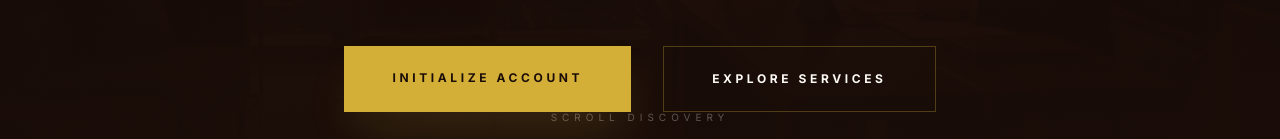
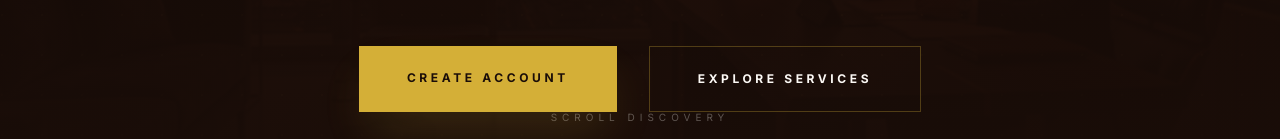
Before and after one commit to 24capitalsinc-maker/frontend, a Next.js app: page / in a window 1280 px wide. Shown: the part 547-686 px from the top of the page. Built offline with nearby package versions, Linux system fonts and the light colour scheme; no server answers.

Commit message:
chore: refine cta banner scale and messaging

```diff
--- a/app/page.tsx
+++ b/app/page.tsx
@@ -85,7 +85,7 @@ export default function HomePage() {
                             className="flex flex-col sm:flex-row gap-8"
                         >
                             <Link href="/verify" className="group relative bg-gold text-primary px-12 py-6 font-bold text-xs tracking-[0.3em] uppercase transition-all hover:scale-105 active:scale-95 shadow-2xl shadow-gold/20 overflow-hidden">
-                                <span className="relative z-10">Initialize Account</span>
+                                <span className="relative z-10">Create Account</span>
                                 <div className="absolute inset-0 bg-white/20 translate-x-[-100%] group-hover:translate-x-[100%] transition-transform duration-700" />
                             </Link>
                             <Link href="#banking" className="px-12 py-6 font-bold text-xs tracking-[0.3em] uppercase text-accent border border-gold/30 hover:border-gold/60 transition-all hover:bg-gold/5 flex items-center justify-center gap-3">
@@ -456,22 +456,22 @@ export default function HomePage() {
             </section>
 
             {/* ===== CTA BANNER ===== */}
-            <section className="py-60 px-4 md:px-12 bg-primary-dark relative overflow-hidden text-center">
+            <section className="py-32 sm:py-48 px-4 md:px-12 bg-primary-dark relative overflow-hidden text-center">
                 <div className="absolute inset-0 bg-hero opacity-30 pointer-events-none" />
                 <div className="absolute inset-0 bg-gradient-to-t from-primary via-primary/80 to-transparent" />
                 <div className="absolute inset-0 bg-silk opacity-10" />
 
                 <motion.div {...fadeIn} className="max-w-4xl mx-auto relative z-10">
                     <div className="text-gold font-bold text-[10px] tracking-[0.6em] uppercase mb-8 italic">The Sovereign Call</div>
-                    <h2 className="text-prestige text-6xl md:text-9xl text-accent mb-12">
+                    <h2 className="text-prestige text-5xl md:text-7xl text-accent mb-12">
                         Bank Without <span className="text-gold italic">Limits.</span>
                     </h2>
                     <p className="text-accent/40 text-xl font-light mb-16 max-w-2xl mx-auto leading-relaxed">
-                        Join the world's most elite financial ecosystem. Initialize your institutional membership in under three minutes.
+                        Join the world's most elite financial ecosystem. Create your institutional membership in under three minutes.
                     </p>
                     <div className="flex flex-col sm:flex-row justify-center gap-12">
                         <Link href="/verify" className="group relative bg-gold text-primary px-16 py-8 font-bold text-xs tracking-[0.4em] uppercase transition-all hover:scale-105 active:scale-95 shadow-3xl shadow-gold/20 overflow-hidden">
-                            <span className="relative z-10">Initialize Account</span>
+                            <span className="relative z-10">Create Account</span>
                             <div className="absolute inset-0 bg-white/20 translate-x-[-100%] group-hover:translate-x-[100%] transition-transform duration-700" />
                         </Link>
                     </div>
```
